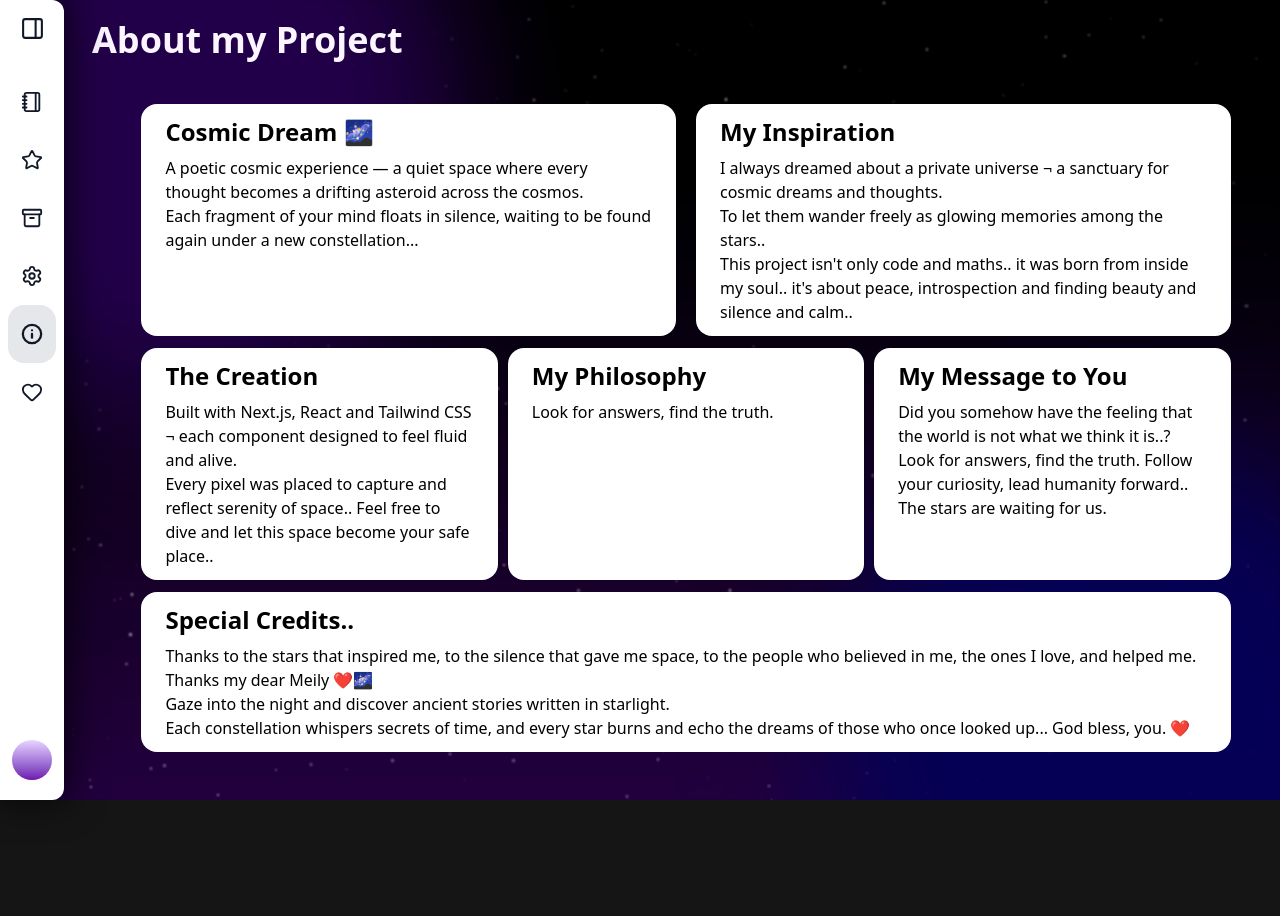
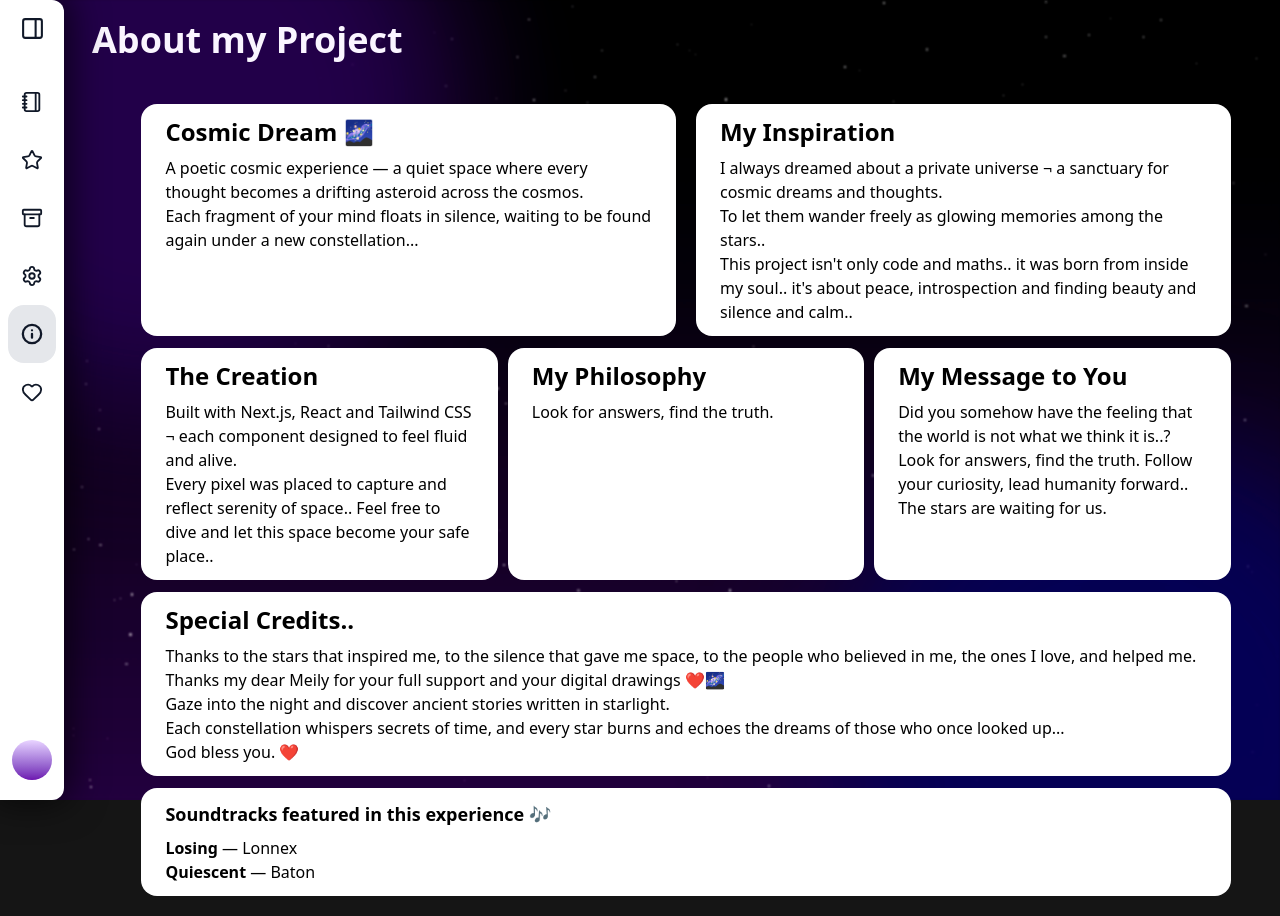
Before and after one commit to SirBoltzmann/Cosmic-Dream, a Next.js app: page /about in a window 1280 px wide. Before the commit the page ends 800 px from the top, so only its background shows below. Built offline with nearby package versions, Linux system fonts and the light colour scheme; no server answers.

Commit message:
feat: music and artist credits given

```diff
--- a/src/app/about/page.tsx
+++ b/src/app/about/page.tsx
@@ -99,7 +99,7 @@ export default function AboutPage() {
 					</div>
 
 					{/* BOTTOM GRID */}
-					<div className={`flex w-full md:justify-center ${isMobile ? "pl-5 pb-24" : "pl-23"}`}>
+					<div className={`flex w-full md:justify-center ${isMobile ? "pl-5" : "pl-23"}`}>
 						<motion.div
 							initial={{ transform: "translateY(20px)", opacity: 0 }}
 							transition={{ type: "spring" }}
@@ -108,9 +108,31 @@ export default function AboutPage() {
 						> {/* SPECIAL CREDITS */}
 							<h3 className="text-2xl font-bold mb-2">Special Credits..</h3>
 							<p>
-								Thanks to the stars that inspired me, to the silence that gave me space, to the people who believed in me, the ones I love, and helped me. Thanks my dear Meily ❤️🌌<br />
-								Gaze into the night and discover ancient stories written in starlight. <br />
-								Each constellation whispers secrets of time, and every star burns and echo the dreams of those who once looked up... God bless, you. ❤️
+								Thanks to the stars that inspired me, to the silence that gave me space, to the people who believed in me, the ones I love, and helped me.
+								Thanks my dear Meily for your full support and your digital drawings ❤️🌌
+								<br />
+								Gaze into the night and discover ancient stories written in starlight.
+								<br />
+								Each constellation whispers secrets of time, and every star burns and echoes the dreams of those who once looked up...
+								<br />
+								God bless you. ❤️
+							</p>
+						</motion.div>
+					</div>
+					<div className={`flex w-full md:justify-center ${isMobile ? "pl-5 pb-24" : "pl-23 mb-5"}`}>
+						<motion.div
+							initial={{ transform: "translateY(20px)", opacity: 0 }}
+							transition={{ type: "spring" }}
+							whileInView={{ transform: "translateY(0px)", opacity: 1 }}
+							className="w-[95%] md:w-[calc(90%+20px)] bg-[#ffffff] rounded-2xl px-6 py-3 space-box"
+						>
+							<h3 className="text-lg font-bold mb-2">
+								Soundtracks featured in this experience 🎶
+							</h3>
+							<p>
+								<strong>Losing</strong> — Lonnex
+								<br />
+								<strong>Quiescent</strong> — Baton
 							</p>
 						</motion.div>
 					</div>
```
